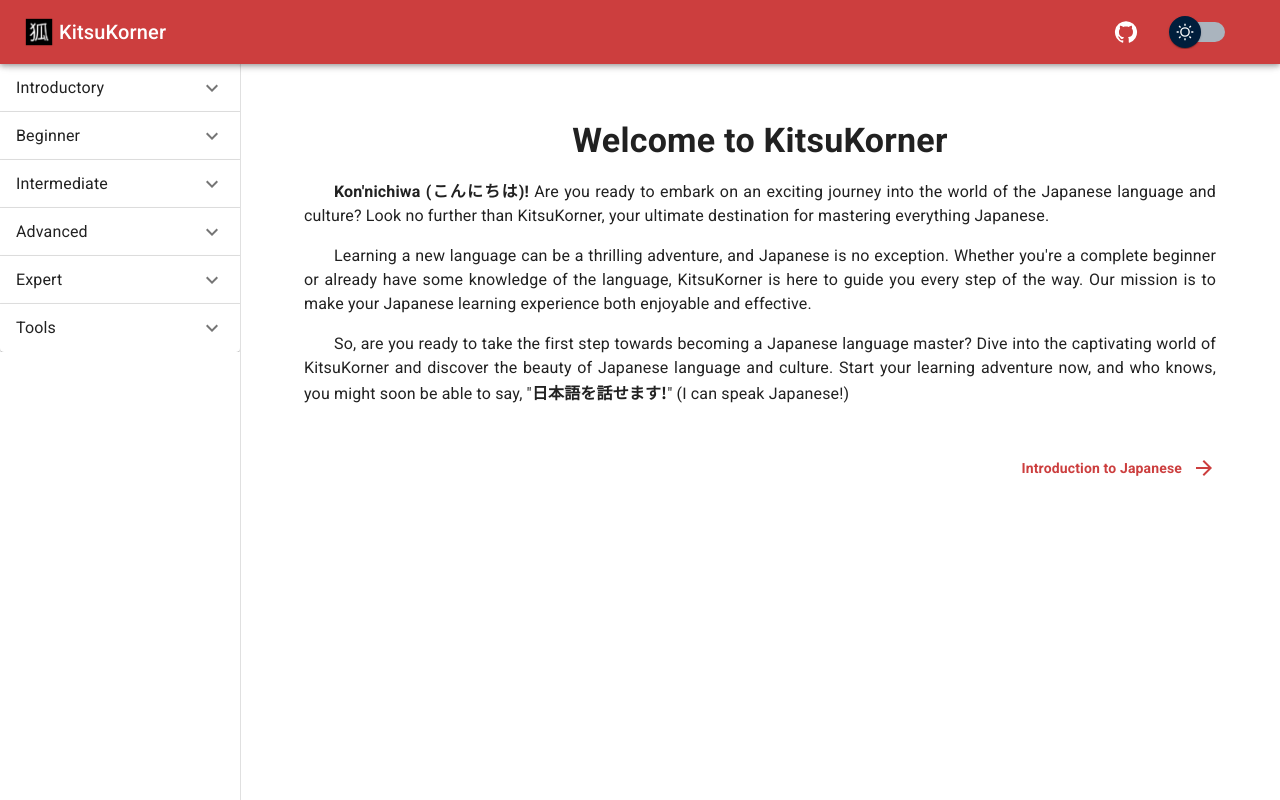
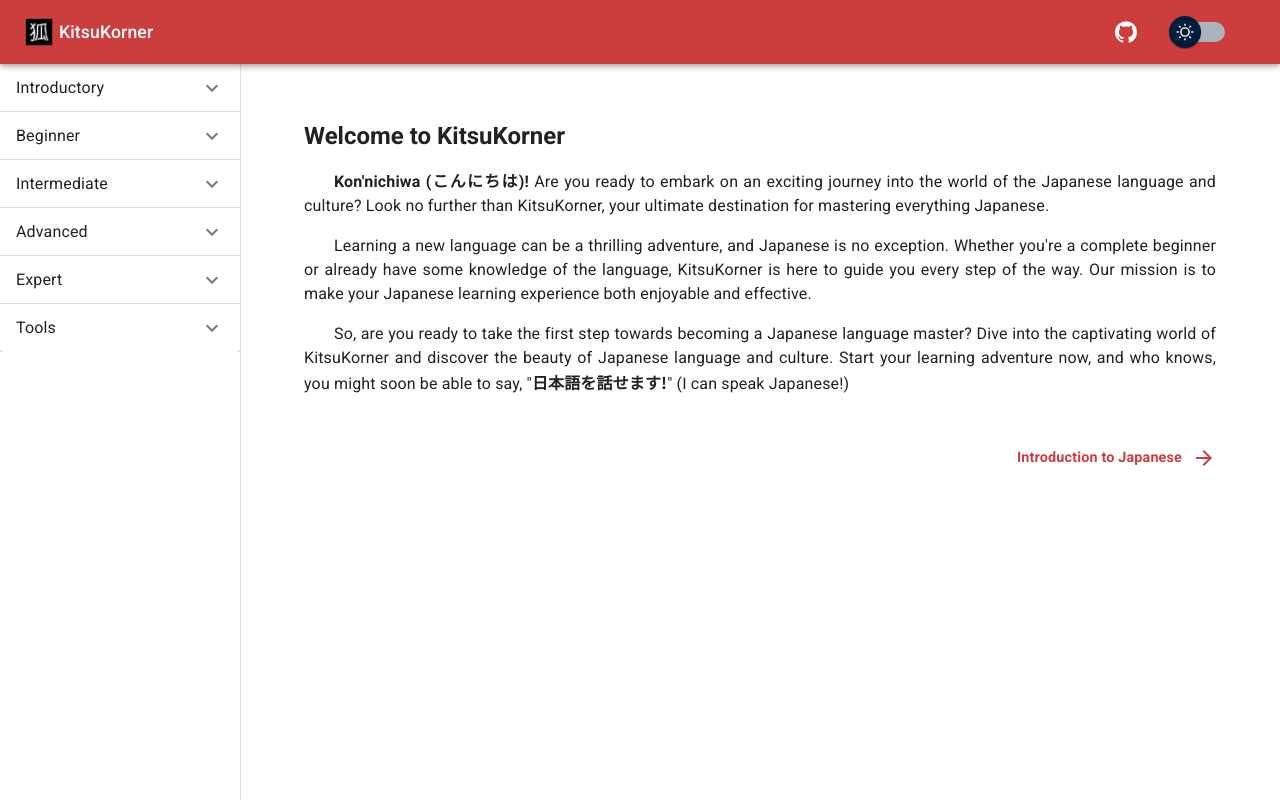
Before and after one commit to LinCie/KitsuKorner, a React (Vite) app: page / in a window 1280 px wide. Built offline with nearby package versions, Linux system fonts and the light colour scheme.

Commit message:
Adjust typography

```diff
--- a/src/components/navigations/BottomNavigation.tsx
+++ b/src/components/navigations/BottomNavigation.tsx
@@ -4,6 +4,7 @@ import { ReactNode } from "react";
 import { Link as RouterLink } from "react-router-dom";
 // MUI Components
 import Box from "@mui/material/Box";
+import Typography from "@mui/material/Typography";
 import Link from "@mui/material/Link";
 // MUI Icons
 import ArrowBackIcon from "@mui/icons-material/ArrowBack";
@@ -18,33 +19,33 @@ interface NavigationLinkProps {
 export const NavigationLink = (props: NavigationLinkProps) => {
   const { left, children, link } = props;
   return (
-    <Link
-      component={RouterLink}
-      variant="body2"
-      underline="hover"
-      to={link}
-      fontWeight="bold"
-      color="primary.main"
-    >
+    <Link component={RouterLink} variant="body2" underline="hover" to={link}>
       <Box
         display="flex"
         alignItems="center"
         gap="10px"
         flexDirection={left ? "row" : "row-reverse"}
         sx={{
-          maxWidth: {xs: "150px", sm: "500px"},
-          height: "100%"
+          maxWidth: { xs: "150px", sm: "500px" },
+          height: "100%",
         }}
       >
         {left ? <ArrowBackIcon /> : <ArrowForwardIcon />}
-        {children}
+        <Typography
+          component="div"
+          variant="body2"
+          fontWeight="bold"
+          color="primary.main"
+        >
+          {children}
+        </Typography>
       </Box>
     </Link>
   );
 };
 
 interface BottomNavigationProps {
-  children: ReactNode
+  children: ReactNode;
 }
 
 export const BottomNavigation = (props: BottomNavigationProps) => {
--- a/src/components/typography/Title.tsx
+++ b/src/components/typography/Title.tsx
@@ -10,9 +10,8 @@ const Title = (props: Props) => {
   return (
     <Typography
       component="h1"
-      variant="h4"
+      variant="h5"
       fontWeight="bold"
-      textAlign="center"
       marginBottom="1rem"
     >
       {children}
--- a/src/pages/introductory/IntroToJapan.tsx
+++ b/src/pages/introductory/IntroToJapan.tsx
@@ -41,17 +41,15 @@ const IntroToJapan = () => {
         sx={{
           listStyleType: "disc",
           p: 0,
-          pb: "1rem",
           px: 2,
           "& .MuiListItem-root": {
             display: "list-item",
             p: 0,
-            pb: 1,
           },
         }}
       >
         <ListItem>
-          <Typography component="p" variant="body1" textAlign="justify">
+          <Typography paragraph textAlign="justify">
             <Bold>Hiragana</Bold> (
             <Bold>
               <Japanese>平仮名</Japanese>
@@ -65,7 +63,7 @@ const IntroToJapan = () => {
           </Typography>
         </ListItem>
         <ListItem>
-          <Typography component="p" variant="body1" textAlign="justify">
+          <Typography paragraph textAlign="justify">
             <Bold>Katakana</Bold> (
             <Bold>
               <Japanese>片仮名</Japanese>
@@ -81,7 +79,7 @@ const IntroToJapan = () => {
           </Typography>
         </ListItem>
         <ListItem>
-          <Typography component="p" variant="body1" textAlign="justify">
+          <Typography paragraph textAlign="justify">
             <Bold>Kanji</Bold> (
             <Bold>
               <Japanese>漢字</Japanese>
--- a/src/theme.ts
+++ b/src/theme.ts
@@ -1,7 +1,35 @@
 import Switch from "@mui/material/Switch";
 import { ThemeOptions, styled } from "@mui/material/styles";
 
+const typography = {
+  h5: {
+    fontSize: "1.4rem",
+    "@media (min-width:600px)": {
+      fontSize: "1.5rem",
+    },
+  },
+  h6: {
+    fontSize: "1rem",
+    "@media (min-width:600px)": {
+      fontSize: "1.1rem",
+    },
+  },
+  body1: {
+    fontSize: "0.9rem",
+    "@media (min-width:600px)": {
+      fontSize: "1rem",
+    },
+  },
+  body2: {
+    fontSize: "0.8rem",
+    "@media (min-width:600px)": {
+      fontSize: "0.9rem",
+    },
+  },
+};
+
 export const lightMode: ThemeOptions = {
+  typography: typography,
   palette: {
     mode: "light",
     primary: {
@@ -20,6 +48,7 @@ export const lightMode: ThemeOptions = {
 };
 
 export const darkMode: ThemeOptions = {
+  typography: typography,
   palette: {
     mode: "dark",
     primary: {
```
